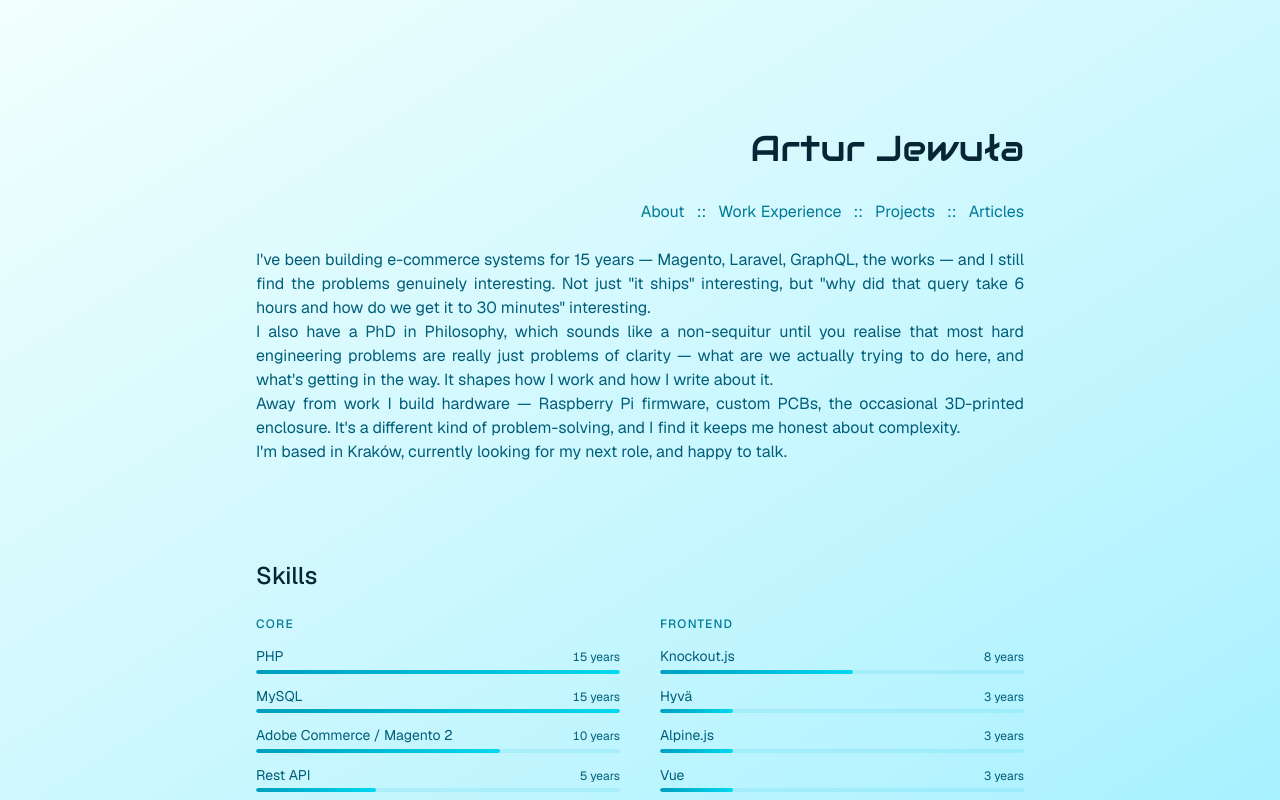
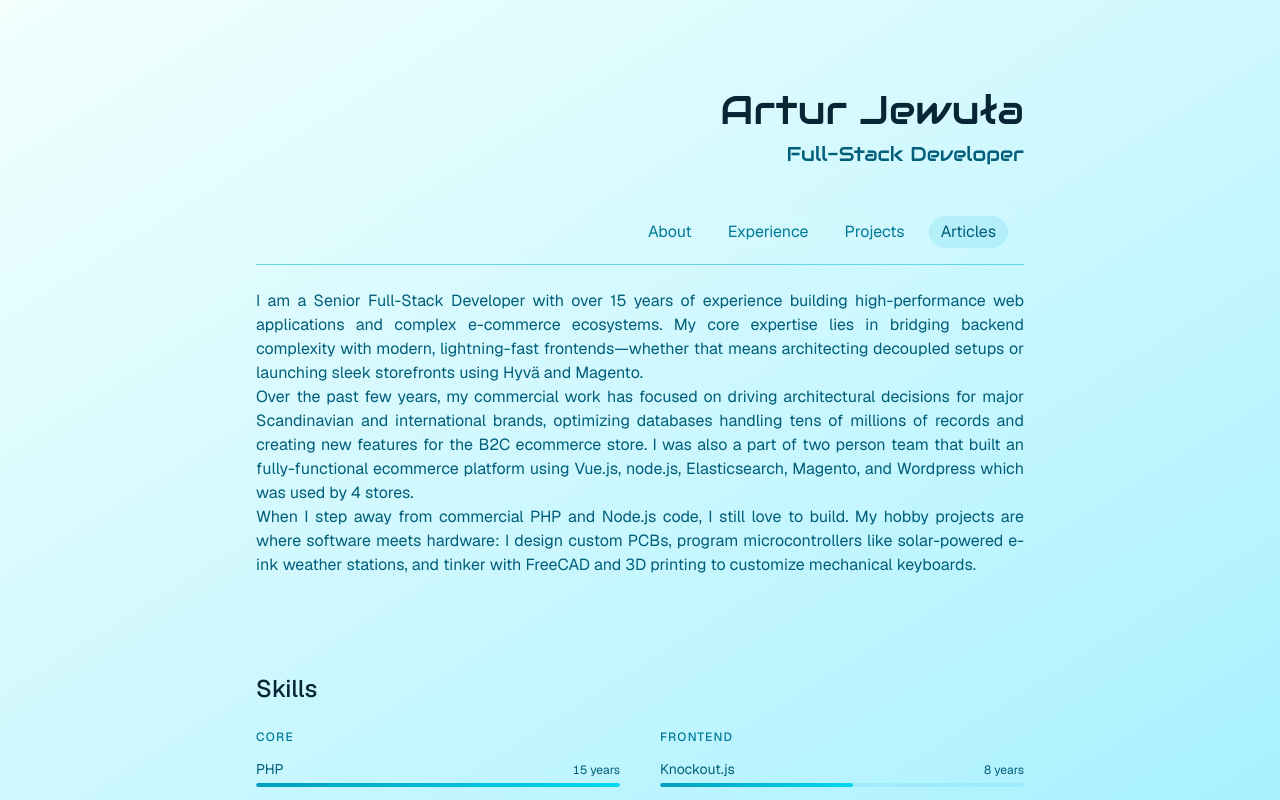
Before and after one commit to Zefiryn/homepage, a Next.js app: page / in a window 1280 px wide. Shown: the top 800 px of the page. Built offline with nearby package versions, Linux system fonts and the light colour scheme.

Commit message:
Main menu update;Improve bio section

```diff
--- a/app/globals.css
+++ b/app/globals.css
@@ -37,3 +37,6 @@ body {
   color: var(--foreground);
   font-family: Arial, Helvetica, sans-serif;
 }
+html {
+  scroll-padding-top: 64px;
+}
--- a/app/layout.tsx
+++ b/app/layout.tsx
@@ -43,7 +43,10 @@ export default async function RootLayout({
         <NextIntlClientProvider messages={messages}>
           <div className="flex flex-col flex-1 items-center justify-center font-sans">
             <main className="flex flex-1 w-full max-w-4xl flex-col items-center justify-start pb-16 px-8 lg:pb-32 lg:px-16 sm:items-start">
-              <header className="pt-32 pb-8 text-right w-full text-4xl font-audiowide">{t('page_title')}</header>
+              <header className="pt-20 pb-8 text-right w-full text-[2.5rem] font-audiowide">
+                {t('page_title')}
+                <span className="text-basic text-xl block">{t('page_title_description')}</span>
+              </header>
               <Navigation />
               {children}
             </main>
--- a/messages/en.json
+++ b/messages/en.json
@@ -2,13 +2,14 @@
   "Header": {
     "title": "Zefiryn",
     "page_title": "Artur Jewuła",
+    "page_title_description": "Full-Stack Developer",
     "description": "Coding with Philosophy"
   },
   "About": {
-    "bio": "I've been building e-commerce systems for 15 years — Magento, Laravel, GraphQL, the works — and I still find the problems genuinely interesting. Not just \"it ships\" interesting, but \"why did that query take 6 hours and how do we get it to 30 minutes\" interesting.\nI also have a PhD in Philosophy, which sounds like a non-sequitur until you realise that most hard engineering problems are really just problems of clarity — what are we actually trying to do here, and what's getting in the way. It shapes how I work and how I write about it.\nAway from work I build hardware — Raspberry Pi firmware, custom PCBs, the occasional 3D-printed enclosure. It's a different kind of problem-solving, and I find it keeps me honest about complexity.\nI'm based in Kraków, currently looking for my next role, and happy to talk."
+    "bio": "I am a Senior Full-Stack Developer with over 15 years of experience building high-performance web applications and complex e-commerce ecosystems. My core expertise lies in bridging backend complexity with modern, lightning-fast frontends—whether that means architecting decoupled setups or launching sleek storefronts using Hyvä and Magento.\nOver the past few years, my commercial work has focused on driving architectural decisions for major Scandinavian and international brands, optimizing databases handling tens of millions of records and creating new features for the B2C ecommerce store. I was also a part of two person team that built an fully-functional ecommerce platform using Vue.js, node.js, Elasticsearch, Magento, and Wordpress which was used by 4 stores.\nWhen I step away from commercial PHP and Node.js code, I still love to build. My hobby projects are where software meets hardware: I design custom PCBs, program microcontrollers like solar-powered e-ink weather stations, and tinker with FreeCAD and 3D printing to customize mechanical keyboards."
   },
   "Navigation": {
-    "link-experience": "Work Experience",
+    "link-experience": "Experience",
     "link-projects": "Projects",
     "link-articles": "Articles",
     "link-home": "About"
--- a/src/components/Navigation.tsx
+++ b/src/components/Navigation.tsx
@@ -2,20 +2,124 @@
 
 import {useTranslations} from 'next-intl';
 import Link from 'next/link';
+import {useEffect, useState} from 'react';
 
 
 export default function Navigation() {
     const t = useTranslations('Navigation');
+    const [activeSection, setActiveSection] = useState<string>('');
+
+    useEffect(() => {
+        const observerOptions = {
+            root: null,
+            rootMargin: '-25% 0px -25% 0px',
+            threshold: [0, 0.1, 0.2, 0.3, 0.4, 0.5, 0.6, 0.7, 0.8, 0.9, 1.0],
+        };
+
+        const intersectingSections = new Set<string>();
+
+        const observerCallback = (entries: IntersectionObserverEntry[]) => {
+            entries.forEach((entry) => {
+                if (entry.isIntersecting) {
+                    intersectingSections.add(entry.target.id);
+                } else {
+                    intersectingSections.delete(entry.target.id);
+                }
+            });
+
+            // Special handling for the very top of the page (About section)
+            if (window.scrollY < 200) {
+                setActiveSection('about');
+                return;
+            }
+
+            // Special handling for the very bottom of the page (Articles section)
+            if (window.innerHeight + window.scrollY >= document.documentElement.scrollHeight - 50) {
+                setActiveSection('articles');
+                return;
+            }
+
+            if (intersectingSections.size > 0) {
+                // If multiple are intersecting, we want to pick the most "relevant" one.
+                // Since we are scrolling vertically, we can check their bounding rects
+                // and pick the one that is closest to the middle of the viewport
+
+                const sections = Array.from(intersectingSections)
+                    .map(id => ({ id, element: document.getElementById(id) }))
+                    .filter(item => item.element !== null)
+                    .map(item => {
+                        const rect = item.element!.getBoundingClientRect();
+                        const viewportCenter = window.innerHeight / 2;
+                        const sectionCenter = rect.top + rect.height / 2;
+                        const distanceToCenter = Math.abs(viewportCenter - sectionCenter);
+                        return { id: item.id, distanceToCenter, rect };
+                    });
+
+                if (sections.length > 0) {
+                    // Pick the section whose center is closest to the viewport center
+                    sections.sort((a, b) => a.distanceToCenter - b.distanceToCenter);
+                    setActiveSection(sections[0].id);
+                }
+            }
+        };
+
+        const observer = new IntersectionObserver(observerCallback, observerOptions);
+
+        const sections = ['about', 'work-experience', 'projects', 'articles'];
+        sections.forEach((id) => {
+            const section = document.getElementById(id);
+            if (section) {
+                observer.observe(section);
+            }
+        });
+
+        const handleScroll = () => {
+            const bottomOfPage = window.innerHeight + window.scrollY >= document.documentElement.scrollHeight - 50;
+            if (bottomOfPage) {
+                setActiveSection('articles');
+                return;
+            }
+
+            if (window.scrollY < 200) {
+                setActiveSection('about');
+                return;
+            }
+        };
+
+        window.addEventListener('scroll', handleScroll);
+
+        return () => {
+            window.removeEventListener('scroll', handleScroll);
+            sections.forEach((id) => {
+                const section = document.getElementById(id);
+                if (section) {
+                    observer.unobserve(section);
+                }
+            });
+        };
+    }, []);
+
+    const getLinkClassName = (href: string) => {
+        const baseClass = "hover:text-navigation-hover transition-colors px-3 py-1";
+        const activeClass = activeSection === href.replace('#', '') ? "px-2.5 py-1 rounded-full  text-basic bg-skill-bar" : "text-navigation";
+
+        return `${baseClass} ${activeClass}`;
+    };
 
     return (
-        <nav className="flex flex-row justify-end gap-3 w-full mb-6 text-navigation cursor-pointer">
-            <Link href="#about"
-                  className={`hover:text-navigation-hover after:text-navigation after:inline-block after:ml-3 after:content-['::'] after:w-auto`}>{t('link-home')}</Link>
-            <Link href="#work-experience"
-                  className={`hover:text-navigation-hover after:text-navigation after:inline-block after:ml-3 after:content-['::'] after:w-auto`}>{t('link-experience')}</Link>
-            <Link href="#projects"
-                  className={`hover:text-navigation-hover after:text-navigation after:inline-block after:ml-3 after:content-['::'] after:w-auto`}>{t('link-projects')}</Link>
-            <Link href="#articles" className="hover:text-navigation-hover">{t('link-articles')}</Link>
+        <nav className="sticky top-0 z-50 backdrop-blur-md border-b border-footer flex flex-row justify-end gap-1 md:gap-3 w-full mb-6 cursor-pointer text-sm md:text-base py-4 px-4">
+            <Link href="#about" className={getLinkClassName("#about")}>
+                {t('link-home')}
+            </Link>
+            <Link href="#work-experience" className={getLinkClassName("#work-experience")}>
+                {t('link-experience')}
+            </Link>
+            <Link href="#projects" className={getLinkClassName("#projects")}>
+                {t('link-projects')}
+            </Link>
+            <Link href="#articles" className={getLinkClassName("#articles")}>
+                {t('link-articles')}
+            </Link>
         </nav>
     );
 }
--- a/src/components/Projects.tsx
+++ b/src/components/Projects.tsx
@@ -82,11 +82,10 @@ const projects: Project[] = [
         title: "Mekster",
         category: "E-Commerce Platform",
         type: "software",
-        description: "A feature-rich Magento 2 e-commerce platform for an automotive parts and tyre retailer, built on a Hyvä theme. Work spanned the full stack — from a deeply customised Algolia search integration with vehicle fitment filtering, to purchase order cost management.",
+        description: "A feature-rich Magento 2 e-commerce platform for an automotive parts retailer, built on a Hyvä theme. Work spanned the full stack — from a deeply customised Algolia search integration with vehicle fitment filtering, to purchase order cost management.",
         highlights: [
             {text: "Algolia InstantSearch integration with vehicle fitment filtering, custom routing, Insights event forwarding, and a dedicated landing page"},
-            {text: "Car registration and garage-based tyre lookup with licence plate search and tyre size filtering on category pages"},
-            {text: "Purchase order cost tracking with invoice cost calculation, multi-currency support, and admin grid improvements"},
+            {text: "Car registration and garage-based tyre lookup with licence plate search for vehicle fitment search"},
             {text: "Performance optimisations: lazy-loading Algolia widgets by viewport, improved CLS on PDP, and a product ranking field based on margin"},
             {text: "Hyvä frontend improvements: hero slider, recently viewed widget with wishlist and add-to-cart, frequently bought together component, and mobile UX fixes"},
         ],
@@ -326,7 +325,7 @@ export default function Projects() {
     }, [gallery]);
 
     return (
-        <section id="projects" className="w-full">
+        <section className="w-full">
             <div
                 ref={headingRef}
                 className="mb-12 transition-all duration-700 ease-out"
--- a/src/components/Skills.tsx
+++ b/src/components/Skills.tsx
@@ -122,7 +122,7 @@ export default function Skills() {
     const t = useTranslations('Skills');
 
     return (
-        <section id="skills" className="w-full">
+        <section className="w-full">
             <div
                 ref={headingRef}
                 className="mb-6 transition-all duration-700 ease-out"
--- a/src/components/WorkExperience.tsx
+++ b/src/components/WorkExperience.tsx
@@ -33,7 +33,7 @@ const jobs: Job[] = [
         period: "2015 – 2018",
         tags: ["PHP", "Magento 1", "Magento 2", "MySQL"],
         bullets: [
-            "Served as the primary developer responsible for a live e-commerce store selling lighting products — owning feature development, bug fixes, and day-to-day platform health end-to-end.",
+            "Served as the primary developer responsible for a live e-commerce store selling lighting products — owning feature development, bug fixes, and deployments.",
             "Planned and executed a full platform migration from Magento 1 to Magento 2, including data mapping, custom module rewriting, and cutover strategy — a technically demanding upgrade that modernized the entire codebase.",
         ],
     },
@@ -44,7 +44,7 @@ const jobs: Job[] = [
         tags: ["PHP", "Magento", "Ruby on Rails"],
         bullets: [
             "Maintained and extended multiple Magento-based e-commerce sites, handling a diverse client portfolio with varying business requirements, custom extensions, and third-party integrations.",
-            "Developed Ruby on Rails applications for a Canadian rail operator's ticket sales platform — gaining cross-language experience and exposure to transactional, booking-flow systems with real-time availability constraints.",
+            "Developed Ruby on Rails applications for a Canadian rail operator's ticket sales platform.",
         ],
     },
     {
@@ -53,8 +53,8 @@ const jobs: Job[] = [
         period: "2009 – 2011",
         tags: ["PHP", "CSS", "Zend", "knockout.js"],
         bullets: [
-            "Built and launched a submission management platform for an international design competition spanning 4 countries, processing around 300 entries per year. The application remained in active production use for 4 years — a strong signal of reliability and long-term fit to the client's operational needs.",
-            "Developed Ruby on Rails applications for a Canadian rail operator's ticket sales platform — gaining cross-language experience and exposure to transactional, booking-flow systems with real-time availability constraints.",
+            "Built and launched a submission management platform for an international design competition spanning 4 countries, processing around 300 entries per year. The application remained in active production use for 4 years.",
+            "Created a small webapp for managing sidecar.xml from Adobe Digital Publishing Suite for small publishing company."
         ],
     }
 ]
@@ -118,7 +118,7 @@ export default function WorkExperience() {
     const t = useTranslations('WorkExperience');
 
     return (
-        <div id="experience" className="max-w-full">
+        <div className="max-w-full">
             <div
                 ref={headingRef}
                 className="mb-14 transition-all duration-700 ease-out"
```
Also changed, not shown: public/images/projects/weather-station.jpg.
